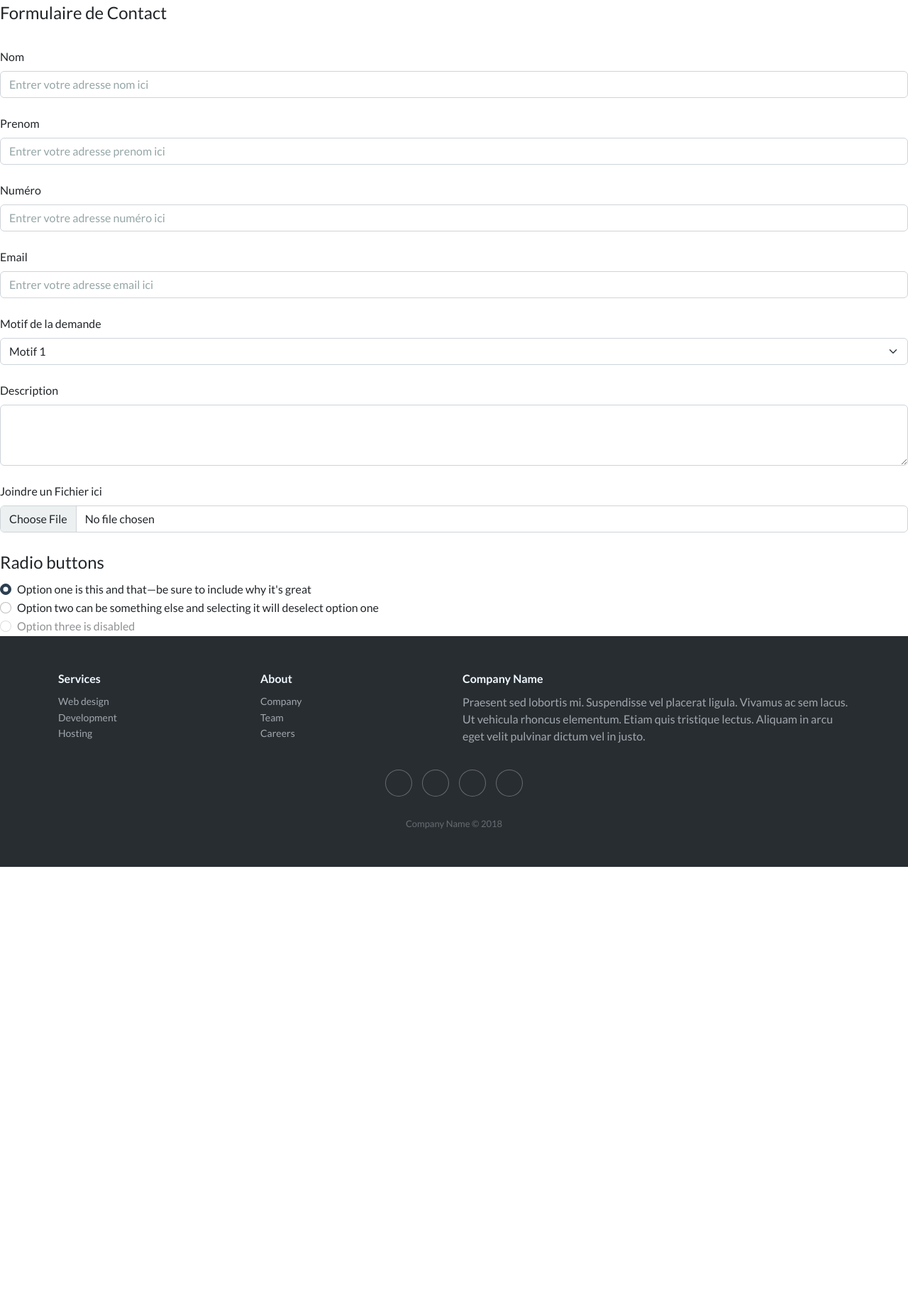
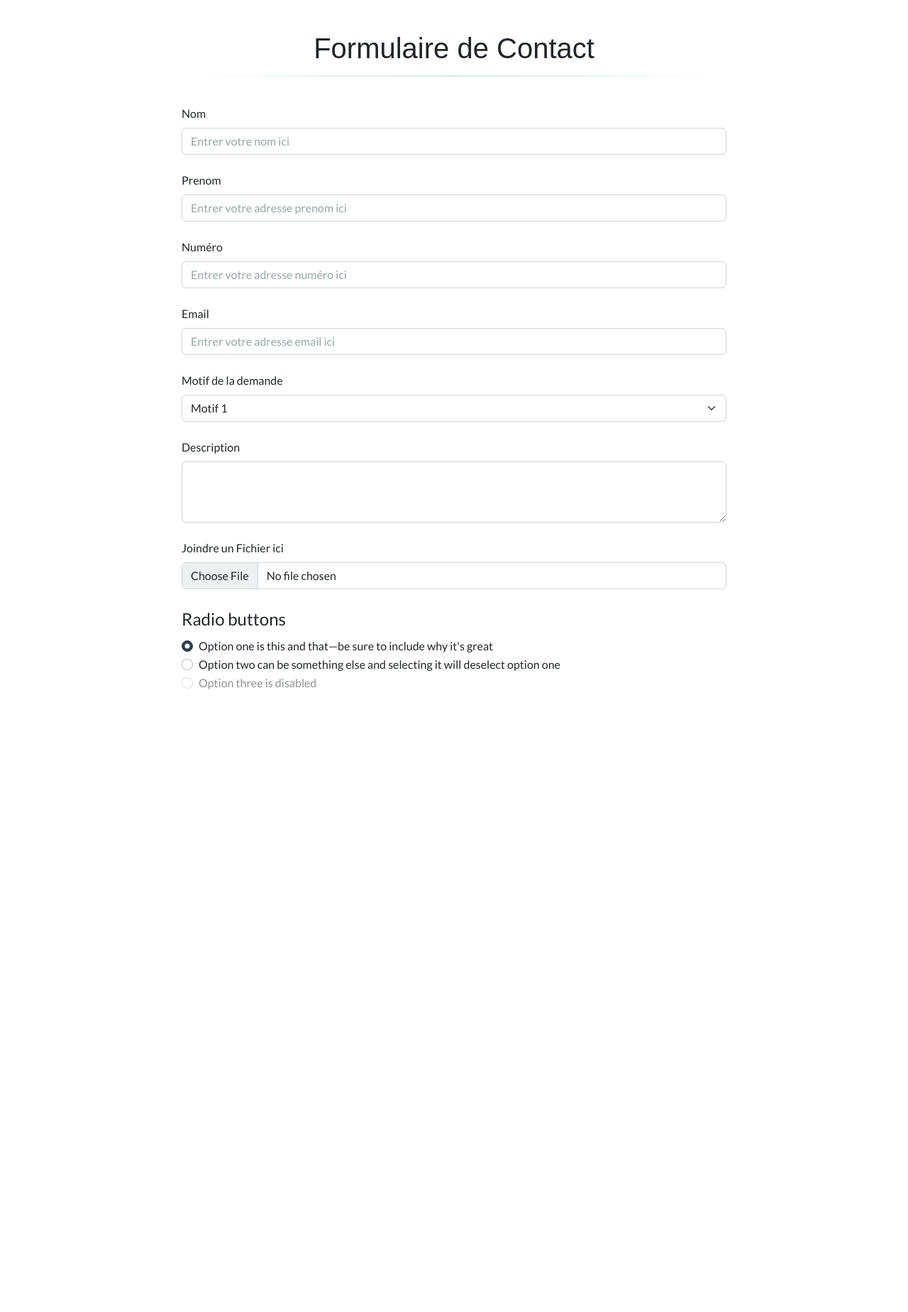
Before and after one commit to Gooobelet/AP1GARAGISTE, a Symfony app: template templates/contact/index.html.twig in a window 1280 px wide. Shown: the part 72-1920 px from the top of the page at 71% size. Before the commit the page ends 1293 px from the top, so only its background shows below. Run offline with Twig, Linux system fonts and the light colour scheme; the template is opened without the code that fills it, so the values that code supplies are empty; some libraries are stand-ins or nearby versions.

Commit message:
<dev>(v1.1) : Page Contact

```diff
--- a/composer.json
+++ b/composer.json
@@ -19,7 +19,7 @@
         "symfony/framework-bundle": "5.4.*",
         "symfony/maker-bundle": "^1.43",
         "symfony/proxy-manager-bridge": "5.4.*",
-        "symfony/runtime": "5.4.*",
+        "symfony/runtime": "^5.4",
         "symfony/twig-bundle": "5.4.*",
         "symfony/yaml": "5.4.*",
         "twig/extra-bundle": "^2.12|^3.0",
--- a/templates/contact/index.html.twig
+++ b/templates/contact/index.html.twig
@@ -11,13 +11,15 @@
 
 
 <!-- Création du menu -->
-
-<form>
+<link href="../assets/styleContact.css" rel="stylesheet" type="text/css" />
+<div class="main">
+  <form class="mainform">
     <fieldset>
-    <legend>Formulaire de Contact</legend>
-    <div class="form-group">
+    <legend class="TitreFormulaire">Formulaire de Contact</legend>
+    <hr class="center_hr">
+      <div class="form-group-nom">
         <label for="exampleInputNom1" class="form-label mt-4">Nom</label>
-      <input type="nom" class="form-control" id="exampleInputNom1" aria-describedby="nomHelp" placeholder="Entrer votre adresse nom ici" data-bcup-score="18" data-bcup="attached" style="padding-right: 42.4px;">
+        <input type="nom" class="form-control" id="exampleInputNom1" aria-describedby="nomHelp" placeholder="Entrer votre nom ici" data-bcup-score="18" data-bcup="attached" style="padding-right: 42.4px;">
       </div>
       <div class="form-group">
         <label for="exampleInputPrenom1" class="form-label mt-4">Prenom</label>
@@ -71,5 +73,5 @@
         </div>
       </fieldset>
   </form>
-
+</div>
 {% endblock %}
```
Also changed, not shown: public/assets/styleContact.css (added), 1 other file. Lines whose indentation alone changed are shown as unchanged.
